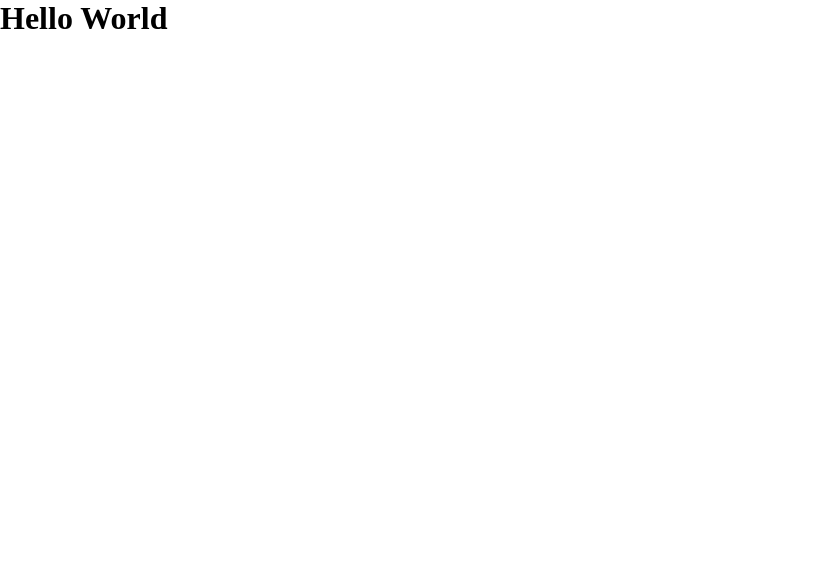
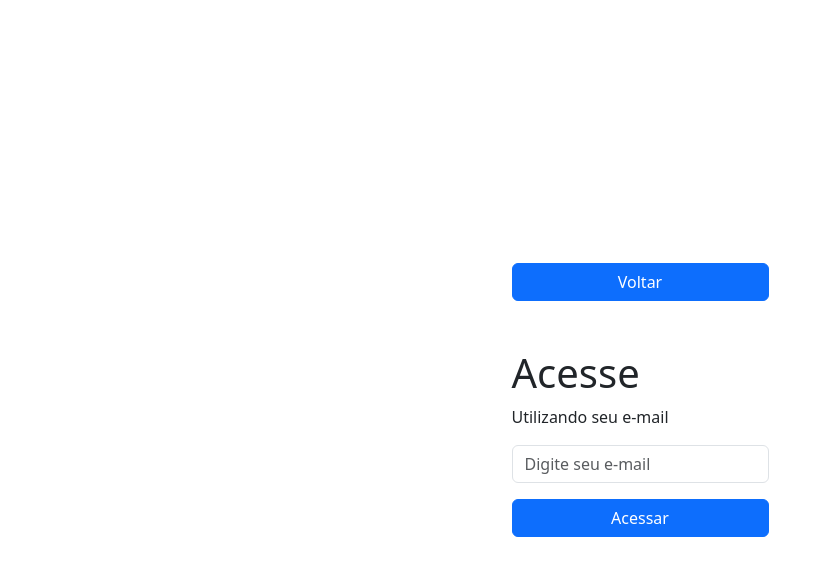
Before and after one commit to vitor-chaves-lima/wise-wave, a React (Vite) app in the folder frontend/game_app/: page /access in a window 1280 px wide. Shown: the top 576 px of the page, without its empty margins (0-832 px from the left). Built offline with nearby package versions, Linux system fonts and the light colour scheme.

Commit message:
Adicionando dependências do projeto

```diff
--- a/frontend/game_app/src/main.tsx
+++ b/frontend/game_app/src/main.tsx
@@ -1,9 +1,13 @@
 import { StrictMode } from 'react'
 import { createRoot } from 'react-dom/client'
+import { RouterProvider } from 'react-router-dom'
+import router from './routes'
+
+import 'bootstrap/dist/css/bootstrap.min.css';
 import './index.css'
 
 createRoot(document.getElementById('root')!).render(
   <StrictMode>
-    <h1>Hello World</h1>
+    <RouterProvider router={router} />
   </StrictMode>,
 )
--- /dev/null
+++ b/frontend/game_app/src/pages/Access.tsx
@@ -0,0 +1,31 @@
+import { Link } from "react-router-dom";
+import Button from 'react-bootstrap/Button';
+import Form from 'react-bootstrap/Form';
+
+/*========== MAIN COMPONENT ==========*/
+
+const AccessPage = () => {
+    return (
+        <div className="d-flex justify-content-md-center align-items-center vh-100">
+            <div className='d-flex flex-column gap-5 justify-content-md-center'>
+                <Link to={"/"} ><Button variant="primary" className="w-100">Voltar</Button></Link>
+
+                <Form>
+                    <h1 className="mx-auto">Acesse</h1>
+                    <p className="mx-auto">Utilizando seu e-mail</p>
+
+                    <Form.Group className="mb-3" controlId="email">
+                        <Form.Control type="email" placeholder="Digite seu e-mail" />
+                    </Form.Group>
+                    <Button variant="primary" type="submit" className="w-100">
+                        Acessar
+                    </Button>
+                </Form>
+            </div>
+        </div >
+    )
+}
+
+/*============== EXPORT ==============*/
+
+export default AccessPage
--- /dev/null
+++ b/frontend/game_app/src/pages/Home.tsx
@@ -0,0 +1,21 @@
+import { Link } from "react-router-dom";
+import Button from 'react-bootstrap/Button';
+
+/*========== MAIN COMPONENT ==========*/
+
+const HomePage = () => {
+
+    return (
+        <div className="d-flex justify-content-md-center align-items-center vh-100">
+            <div className='d-flex flex-column gap-5 justify-content-md-center'>
+                <h1 className="mx-auto">Seja bem-vindo!</h1>
+
+                <Link to={"access"} ><Button variant="primary" className="w-100">Iniciar</Button></Link>
+            </div>
+        </div>
+    );
+};
+
+/*============== EXPORT ==============*/
+
+export default HomePage;
--- /dev/null
+++ b/frontend/game_app/src/routes.tsx
@@ -0,0 +1,22 @@
+import { createBrowserRouter } from "react-router-dom";
+
+import HomePage from "./pages/Home";
+import AccessPage from "./pages/Access";
+
+const router = createBrowserRouter([
+    {
+        path: "/",
+        children: [
+            {
+                path: "/",
+                element: <HomePage />,
+            },
+            {
+                path: "access",
+                element: <AccessPage />,
+            }
+        ],
+    },
+]);
+
+export default router;
```
Also changed, not shown: package.json (added, +7 -0 lines), 1 other file (tests, documents, lock files or other folders).
